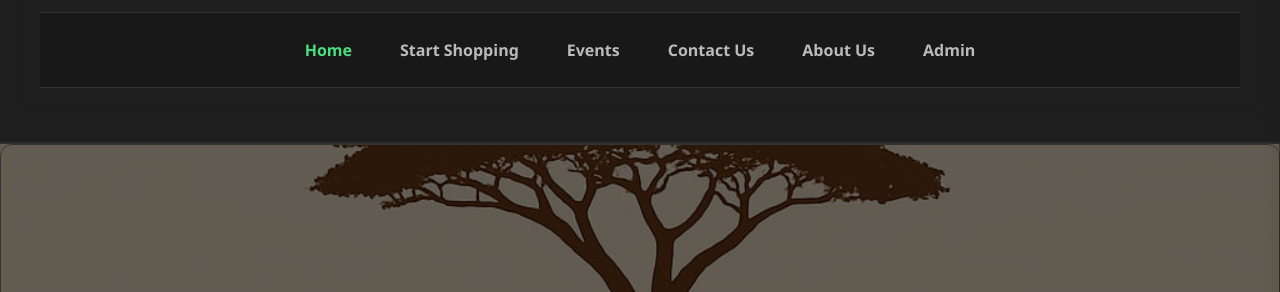
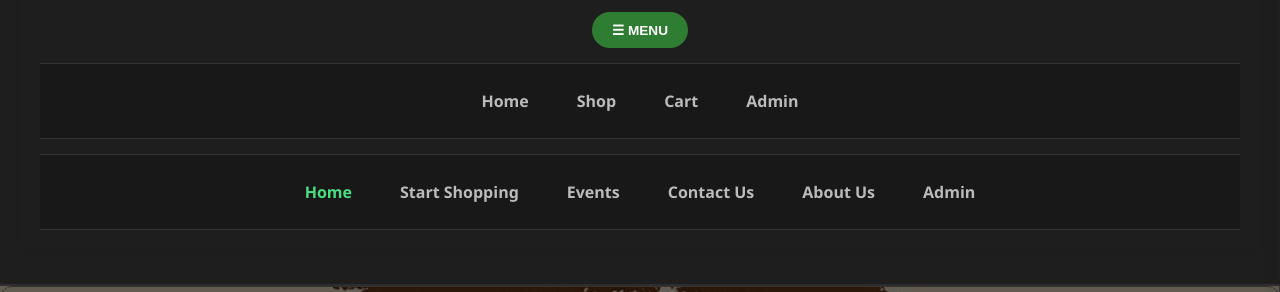
Before and after one commit to Intercost/olmarithi, a website: page public/index.html in a window 1280 px wide. Shown: the part 100-392 px from the top of the page. Drawn offline with Linux system fonts and the light colour scheme; no server answers.

Commit message:
Add menu toggle button and navigation links

```diff
--- a/public/index.html
+++ b/public/index.html
@@ -11,6 +11,16 @@
     <header>
         <div class="container" style="background: transparent; box-shadow: none; margin: 0 auto; width: 100%;">
             <h1>Olmarithi</h1>
+            <button id="menu-toggle" class="menu-toggle">☰ Menu</button>
+
+            <nav id="main-nav">
+                <ul>
+                    <li><a href="#">Home</a></li>
+                    <li><a href="#">Shop</a></li>
+                    <li><a href="#">Cart</a></li>
+                    <li><a href="#">Admin</a></li>
+                </ul>
+            </nav>
             <nav>
                 <ul>
                     <li><a href="index.html" style="color: #4ade80;">Home</a></li>
```
